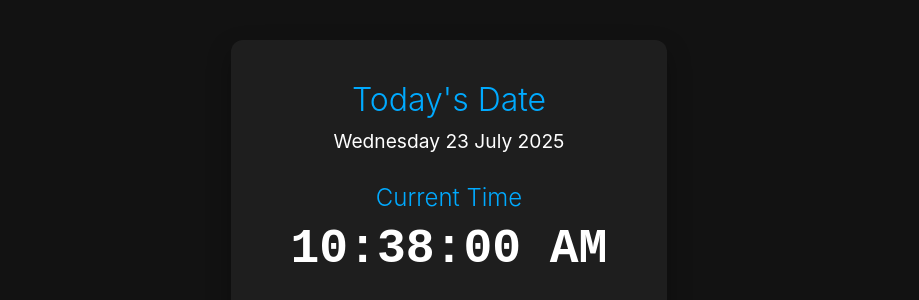
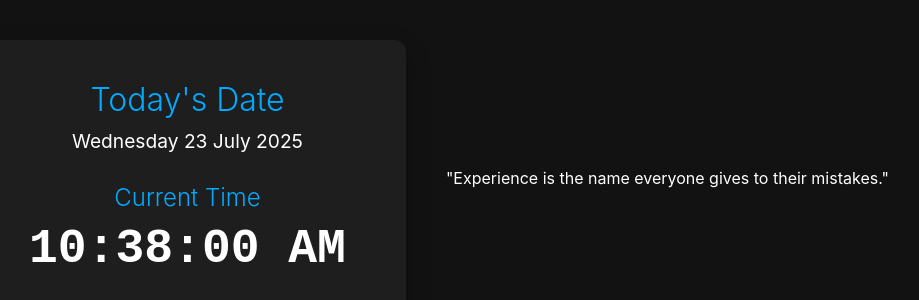
Before and after one commit to SajjadZr/static-frontend, a React (Vite) app: page / in a window 1280 px wide. Shown: the part 222-522 px from the top of the page, without its empty margins (191-1110 px from the left). Built offline with nearby package versions, Linux system fonts and the light colour scheme.

Commit message:
feat: show static quote of the day

```diff
--- a/src/App.tsx
+++ b/src/App.tsx
@@ -10,6 +10,7 @@
 
 import { useState, useEffect } from 'react';
 import './index.css'; // We'll use this for styling
+import Quote from './component/Quote';
 
 function App() {
   // Set up state to hold the current date and time
@@ -50,6 +51,7 @@ function App() {
         <h2>Current Time</h2>
         <p className="time">{formattedTime}</p>
       </div>
+      <Quote />
     </div>
   );
 }
--- /dev/null
+++ b/src/component/Quote.tsx
@@ -0,0 +1,11 @@
+const Quote = () => {
+  const quotes = [
+    "Code is like humor. When you have to explain it, it’s bad.",
+    "First, solve the problem. Then, write the code.",
+    "Experience is the name everyone gives to their mistakes."
+  ];
+  const index = new Date().getDate() % quotes.length;
+  return <blockquote>"{quotes[index]}"</blockquote>;
+};
+
+export default Quote;
```
